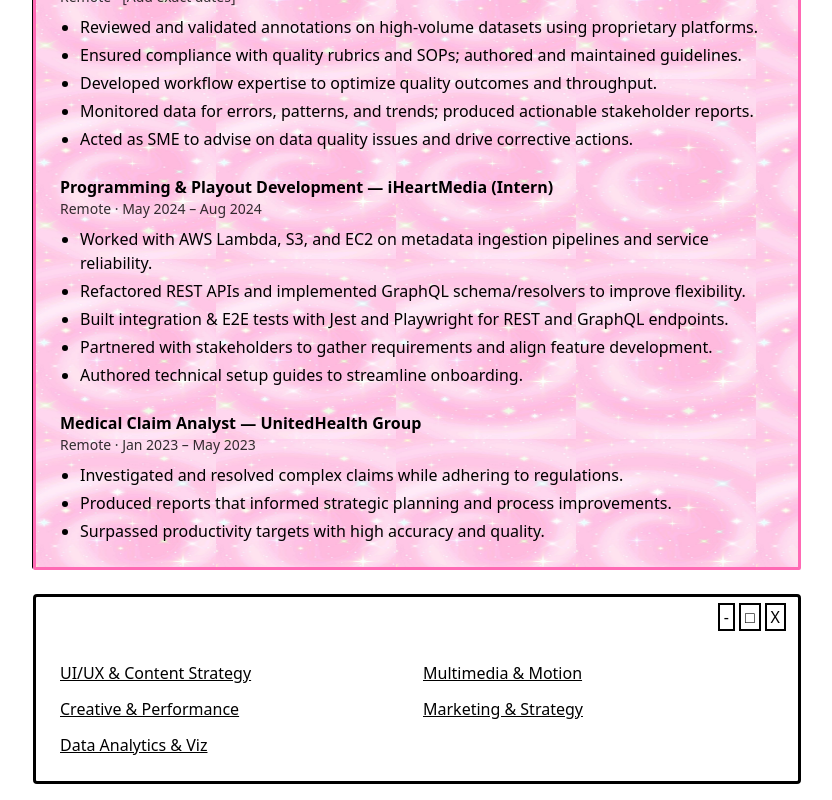
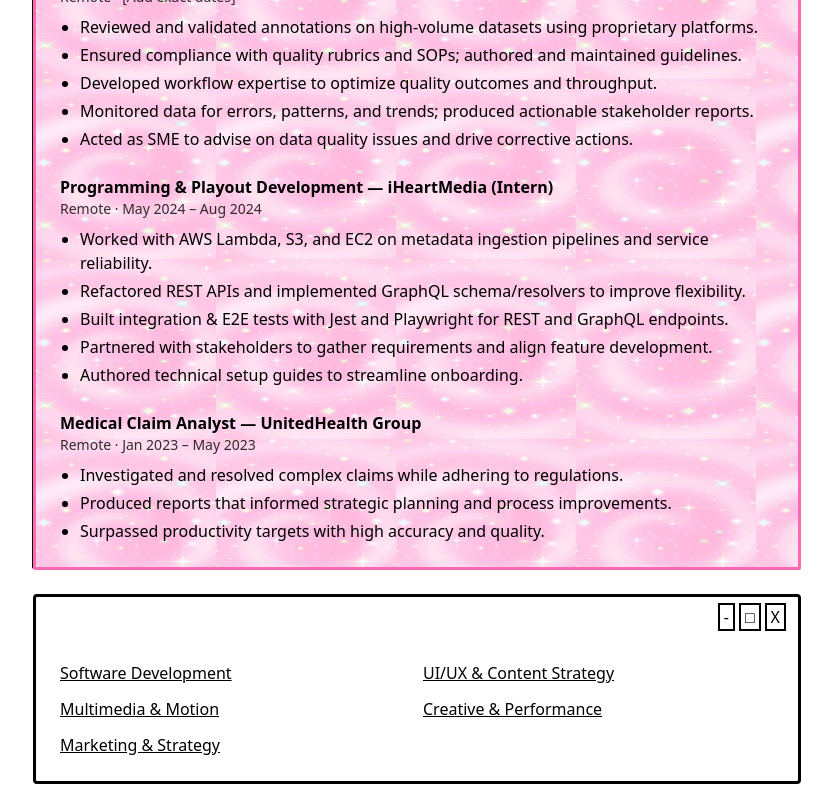
Before and after one commit to MaryBruff/portfolio, a Next.js app: page /resume in a window 1280 px wide. Shown: the part 974-1774 px from the top of the page, without its empty margins (223-1055 px from the left). Built offline with nearby package versions, Linux system fonts and the light colour scheme.

Commit message:
Add Software and remove Data

```diff
--- a/src/app/about/page.tsx
+++ b/src/app/about/page.tsx
@@ -3,6 +3,7 @@ import Image from "next/image";
 import Link from "next/link";
 import EmailCopy from "@/components/EmailCopy";
 import Guestbook from "@/components/Guestbook";
+import Button from "@/components/Button";
 
 export default function About() {
   return (
@@ -171,6 +172,20 @@ export default function About() {
 
           {/* Right Column (main content) */}
           <div className="space-y-6 col-span-2 sm:col-span-1">
+            <Window title="Work" className="myspace-window">
+              <p className="text-myspace-text mb-4">
+                Explore selected work by category.
+              </p>
+              <div className="grid grid-cols-1 sm:grid-cols-2 gap-3">
+                <Button href="/work/software">Software Development</Button>
+                <Button href="/work/ui-ux">UI/UX & Content Strategy</Button>
+                <Button href="/work/multimedia">Multimedia & Motion</Button>
+                <Button href="/work/creative">Creative & Performance</Button>
+                <Button href="/work/marketing">Marketing & Strategy</Button>
+                <Button href="/resume">Resume</Button>
+                <Button href="/work">View All Work</Button>
+              </div>
+            </Window>
             <Window title="Latest Blog Entries" className="myspace-window">
               <div className="blog-preview text-myspace-text">
                 <h4 className="text-lg font-bold mb-2">
--- a/src/app/resume/page.tsx
+++ b/src/app/resume/page.tsx
@@ -91,11 +91,11 @@
             {/* Quick Nav back to Work */}
             <Window title="Explore Work">
             <div className="grid grid-cols-1 sm:grid-cols-2 gap-3">
+                <a className="underline" href="/work/software">Software Development</a>
                 <a className="underline" href="/work/ui-ux">UI/UX & Content Strategy</a>
                 <a className="underline" href="/work/multimedia">Multimedia & Motion</a>
                 <a className="underline" href="/work/creative">Creative & Performance</a>
                 <a className="underline" href="/work/marketing">Marketing & Strategy</a>
-                <a className="underline" href="/work/data">Data Analytics & Viz</a>
             </div>
             </Window>
         </div>
--- a/src/app/work/page.tsx
+++ b/src/app/work/page.tsx
@@ -10,11 +10,11 @@ export default function WorkHub() {
             Explore selected work by category.
           </p>
           <div className="grid grid-cols-1 sm:grid-cols-2 gap-3">
+            <Button href="/work/software">Software Development</Button>
             <Button href="/work/ui-ux">UI/UX & Content Strategy</Button>
             <Button href="/work/multimedia">Multimedia & Motion</Button>
             <Button href="/work/creative">Creative & Performance</Button>
             <Button href="/work/marketing">Marketing & Strategy</Button>
-            <Button href="/work/data">Data Analytics & Viz</Button>
             <Button href="/resume">Resume</Button>
           </div>
         </Window>
```
